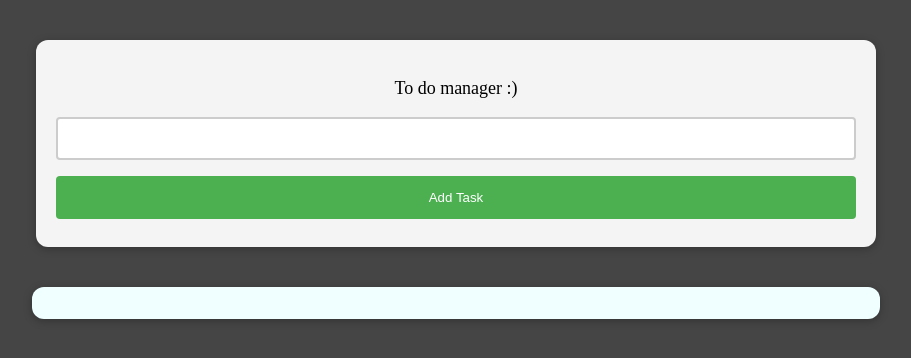
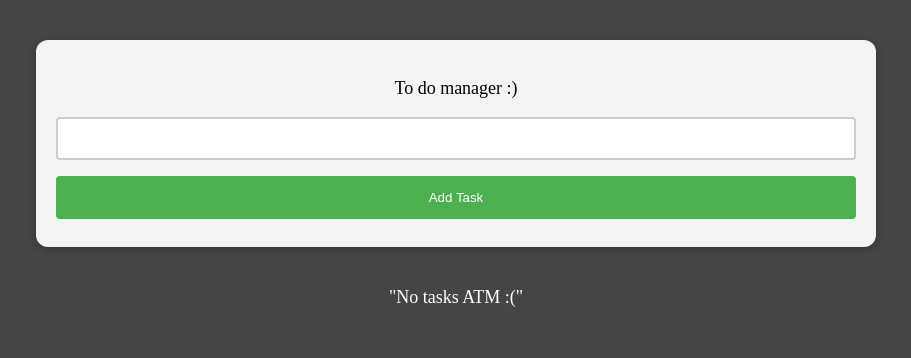
Before and after one commit to MilosNalovic/to-do, a React (Create React App) app: page / in a window 1280 px wide. Shown: the top 358 px of the page, without its empty margins (184-1095 px from the left). Built offline with nearby package versions, Linux system fonts and the light colour scheme.

Commit message:
Implemented conditional message if there is no taks && validation of  form (if it is empty)

```diff
--- a/src/App.js
+++ b/src/App.js
@@ -1,6 +1,7 @@
 import { useState, Fragment } from "react";
 import AddTask from "./Components/Tasks/AddTask";
 import TaskList from "./Components/Tasks/TasksList";
+import styles from "./App.module.css";
 function App() {
   const [tasksList, setTasksList] = useState([]);
   const addTaskHandler = (task) => {
@@ -8,10 +9,15 @@ function App() {
       return [...prevTasks, { name: task, id: Math.random().toString() }];
     });
   };
+  const tasksListJsx = <TaskList tasks={tasksList} />;
   return (
     <Fragment>
       <AddTask onAddTask={addTaskHandler} />
-      <TaskList tasks={tasksList} />
+      {tasksList && tasksList.length ? (
+        tasksListJsx
+      ) : (
+        <p className={styles.conditionalP}>"No tasks ATM :("</p>
+      )}
     </Fragment>
   );
 }
--- /dev/null
+++ b/src/App.module.css
@@ -0,0 +1,3 @@
+.conditionalP {
+  color: white;
+}
--- a/src/Components/Tasks/AddTask.js
+++ b/src/Components/Tasks/AddTask.js
@@ -6,6 +6,7 @@ const AddTask = (props) => {
   const [task, setTask] = useState([]);
   const addTaskHander = (event) => {
     event.preventDefault();
+    if (task.length === 0) return;
     props.onAddTask(task);
     setTask("");
   };
```
